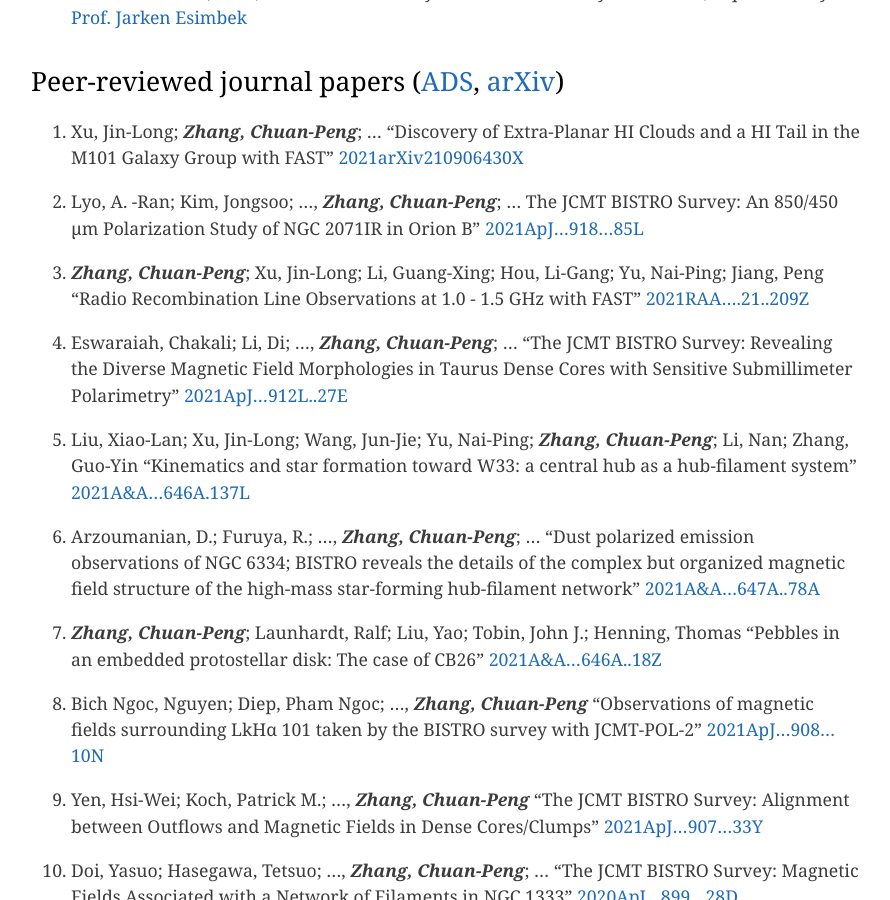
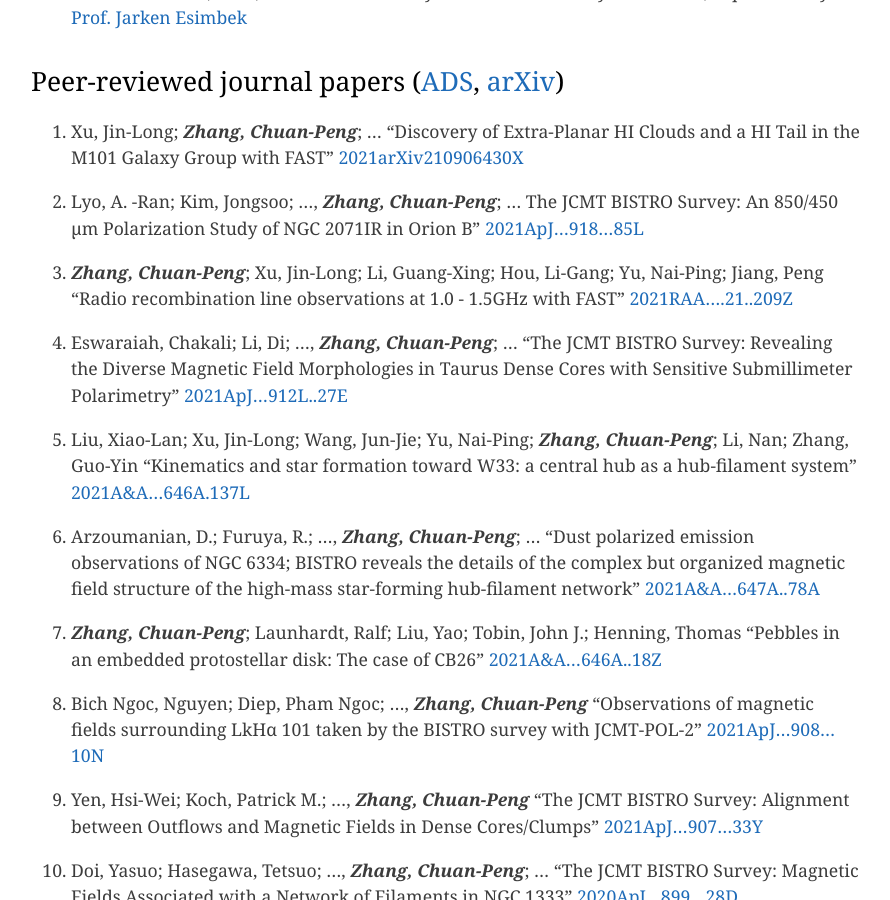
Before and after one commit to zcp521/zcp521.github.io, a Jekyll site: the page built from pub.md, in a window 1280 px wide and 900 px high, scrolled down 617 px. Shown: the whole window, without its empty margins (193-1083 px from the left). Built offline with Jekyll 4.4.1, drawn with Linux system fonts in a browser that asks for light colours.

Commit message:
Update pub.md

```diff
--- a/pub.md
+++ b/pub.md
@@ -23,7 +23,7 @@ tagline: "My publication list"
 	[2021ApJ...918...85L](https://ui.adsabs.harvard.edu/abs/2021ApJ...918...85L)
 
 48. ***Zhang, Chuan-Peng***; Xu, Jin-Long; Li, Guang-Xing; Hou, Li-Gang; Yu, Nai-Ping; Jiang, Peng
-	"Radio Recombination Line Observations at 1.0 - 1.5 GHz with FAST"
+	"Radio recombination line observations at 1.0 - 1.5GHz with FAST"
 	[2021RAA....21..209Z](https://ui.adsabs.harvard.edu/abs/2021RAA....21..209Z)
 
 47. Eswaraiah, Chakali; Li, Di; ..., ***Zhang, Chuan-Peng***; ...
```
